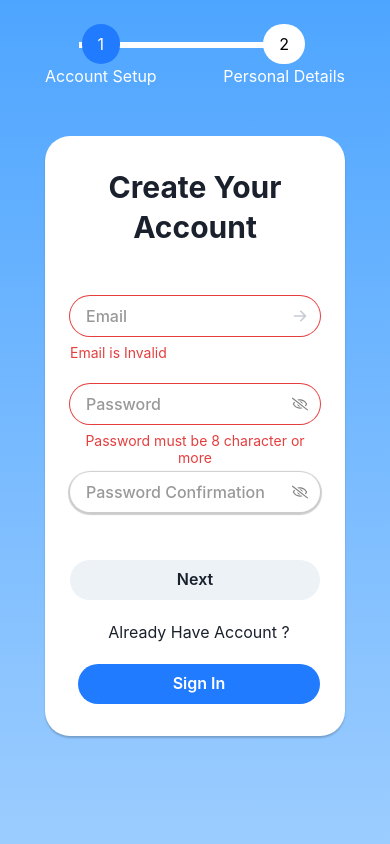
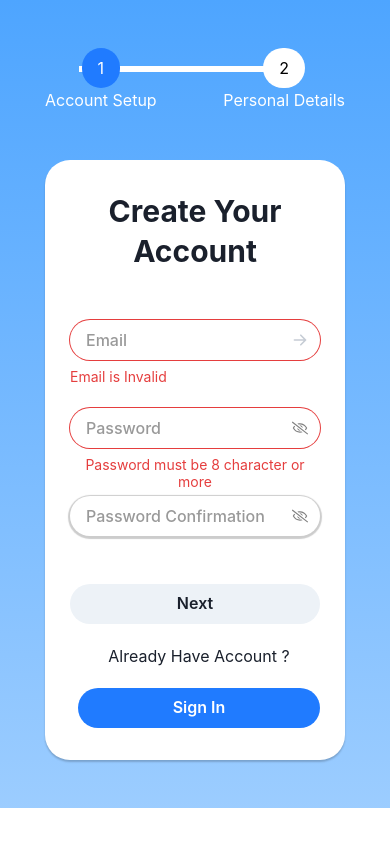
Before and after one commit to Afwan-Pratama/CoolSoc, a React (Create React App) app: page /sign-up in a window 390 px wide. Built offline with nearby package versions, Linux system fonts and the light colour scheme; no server answers.

Commit message:
add fix layout on sign-up page

```diff
--- a/src/pages/SignUp/index.jsx
+++ b/src/pages/SignUp/index.jsx
@@ -71,20 +71,21 @@ export default function SignUp() {
    >
 
       <Flex
-      h='100vh'
+      h={isLargerThan750px?'100vh': ''}
       w='full'
       bg='linear-gradient(180deg, #4EA5FF 0%, rgba(78, 165, 255, 0.5625) 99.99%, rgba(78, 165, 255, 0) 100%);'
       alignItems='center'
       textAlign='center'
       flexDirection='column'
       gap='12'
+      pb={isLargerThan750px?'':'12'}
       >
 
         <Flex
         width={isLargerThan750px?'600px':'300px'}
         position='relative'
         justifyContent='space-between'
-        mt={isLargerThan750px?'24' : '6'}
+        mt={isLargerThan750px?'24' : '12'}
         >
 
           <Flex
--- a/src/pages/SignUpGoogle/index.jsx
+++ b/src/pages/SignUpGoogle/index.jsx
@@ -3,13 +3,16 @@ import React from 'react'
 import {
   Flex,
   Box,
-  Text} from '@chakra-ui/react'
+  Text,
+  useMediaQuery} from '@chakra-ui/react'
 
 import { motion } from 'framer-motion'
 
 import Card from './components/Card'
 
 export default function SignUpGoogle() {
+
+  const [isLargerThan750px] = useMediaQuery('(min-width:750px)')
 
     return (
     <motion.div
@@ -19,20 +22,21 @@ export default function SignUpGoogle() {
    >
 
       <Flex
-      h='100vh'
+      h={isLargerThan750px?'100vh': ''}
       w='full'
       bg='linear-gradient(180deg, #4EA5FF 0%, rgba(78, 165, 255, 0.5625) 99.99%, rgba(78, 165, 255, 0) 100%);'
       alignItems='center'
       textAlign='center'
       flexDirection='column'
       gap='12'
+      pb={isLargerThan750px?'':'12'}
       >
 
         <Flex
-        width='600px'
+        width={isLargerThan750px?'600px':'300px'}
         position='relative'
         justifyContent='space-between'
-        mt='24'
+        mt={isLargerThan750px?'24' : '12'}
         >
 
           <Flex
@@ -56,11 +60,11 @@ export default function SignUpGoogle() {
           </Flex>
 
           <Box
-          w='520px'
+          w={isLargerThan750px?'520px' : '200px'}
           position='absolute'
           h='1.5'
           bg='primary.100'
-          transform='translate(7%,300%)'
+          transform={isLargerThan750px?'translate(7%,300%)':'translate(17%,300%)'}
           />
 
           <Flex
```
